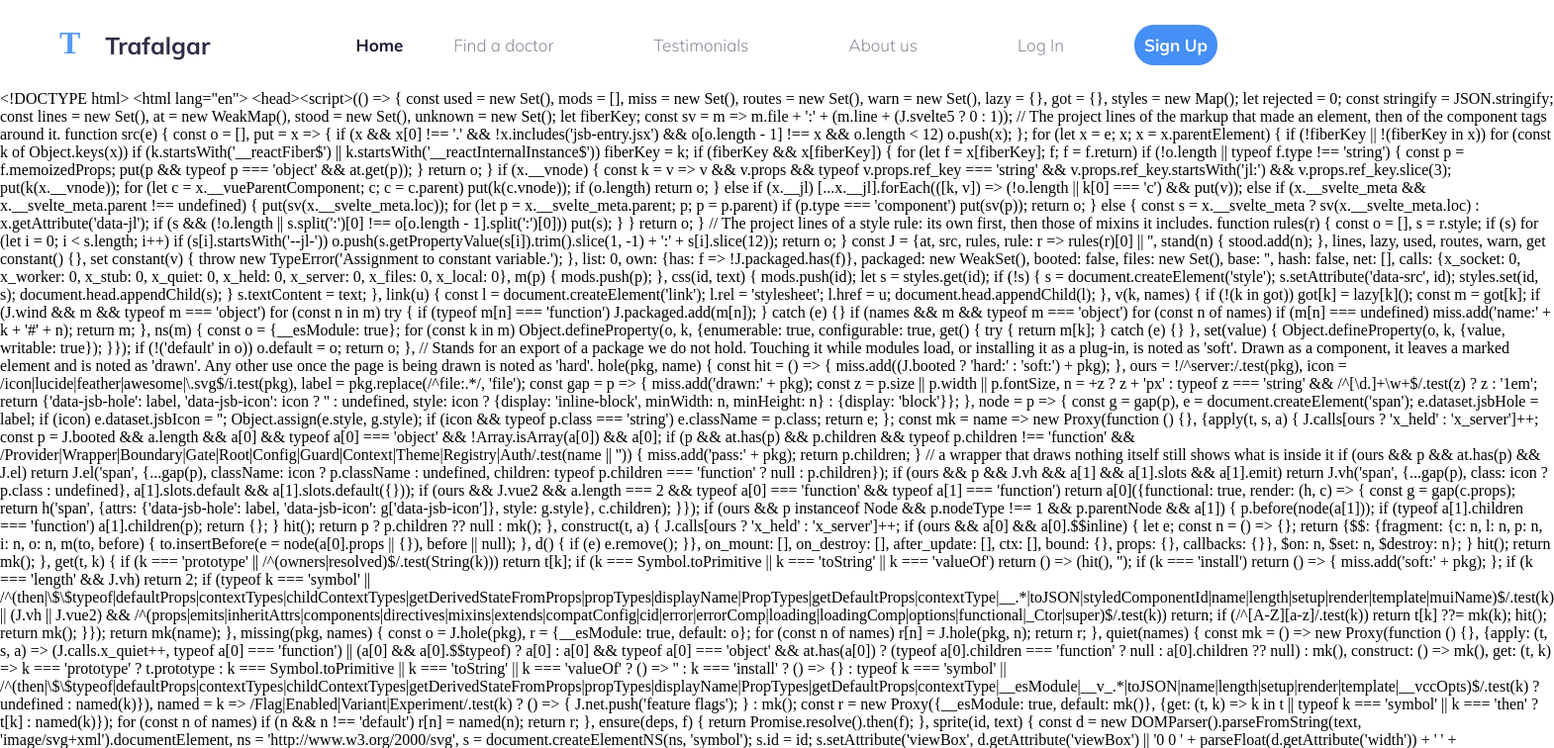
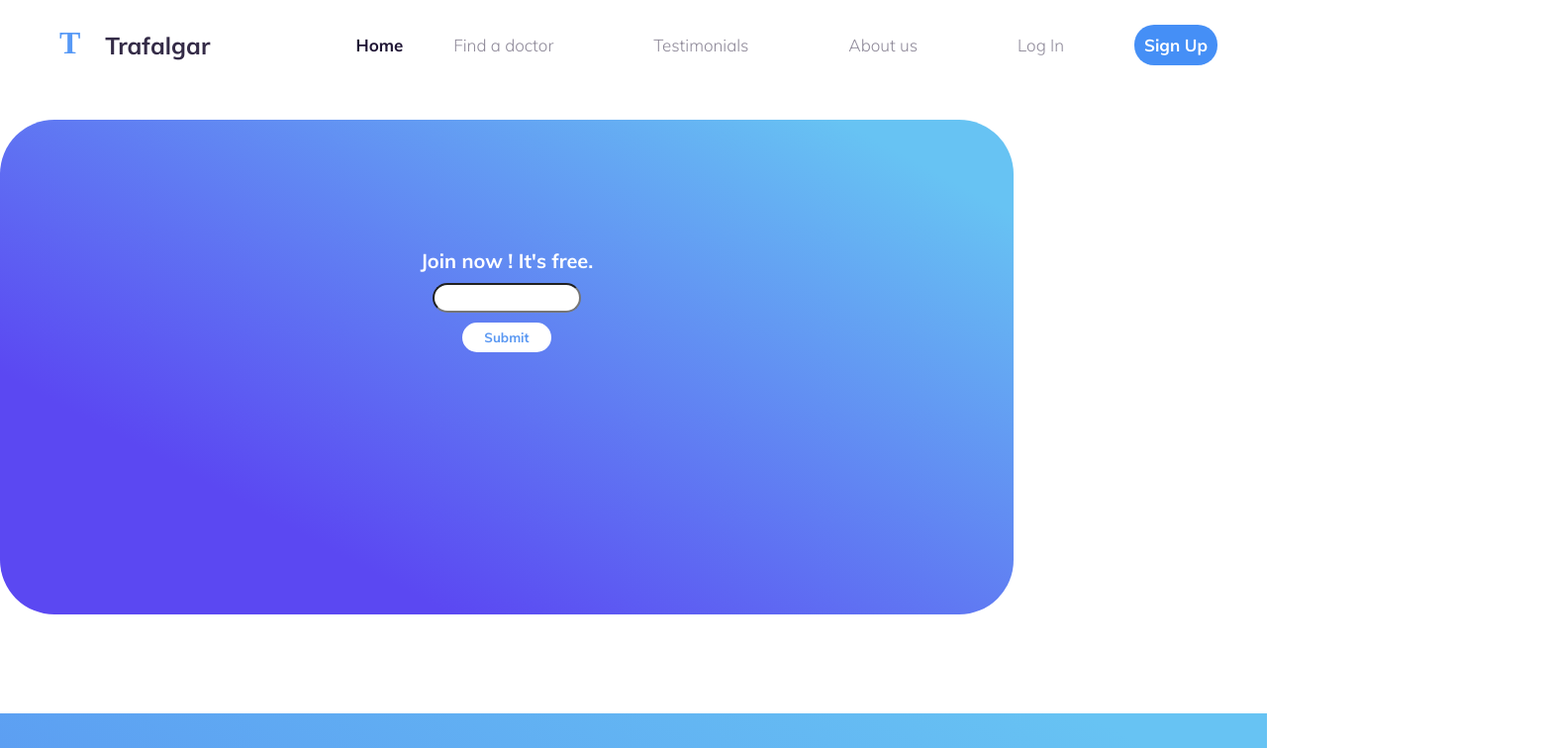
Before and after one commit to logit02/Health-web, a React (Create React App) app: page /signup in a window 1280 px wide. Shown: the top 756 px of the page at 99% size, 1570 px wide, since content can reach past the window. Built offline with nearby package versions, Linux system fonts and the light colour scheme.

Commit message:
a lot of authentication, myaccount and staff

```diff
--- a/src/App.js
+++ b/src/App.js
@@ -17,8 +17,8 @@ import Opinions from './Components/Opinions/opinions.js';
 import Footer from "./Components/Footer/footer.js";
 import Signup from './Components/signup/signup.js';
 import Admin from './Components/admin/admin.js';
-
-
+import Result from './Components/Login/login.js';
+import Account from './Components/myaccount/acc.js'
 
 
 function App() {
@@ -45,6 +45,13 @@ function App() {
                 <Route path = '/admin'>
                     <Admin />
                 </Route>
+                <Route path = '/login'>
+                    <Result />
+                </Route>
+
+                <Route path = '/myaccount'>
+                    <Account />
+                </Route>
                 <Redirect  from ='/' to ='/home'></Redirect>
 
              </Switch>
--- a/src/Components/Login/login.js
+++ b/src/Components/Login/login.js
@@ -0,0 +1,27 @@
+
+//import Signup from '../../Components/signup/signup.js'
+
+
+
+function Result (){
+   let bool = localStorage.getItem('myVal');
+
+
+    console.log(bool)
+
+function delAcc(){
+    localStorage.removeItem('myVal')
+}
+
+return(
+    <div>
+
+        <button onClick = {delAcc}>Log out </button>
+        <h2>{bool}</h2>
+
+    </div>
+
+)
+}
+
+export default Result ;
--- a/src/Components/Navigation/nav.js
+++ b/src/Components/Navigation/nav.js
@@ -2,8 +2,10 @@ import React from "react";
 import {NavLink} from "react-router-dom";
 
 
-class Navigator extends React.Component {
-    render() {
+function Navigator()  {
+
+    let status = localStorage.getItem('myVal')
+
         return (
             <header className='header'>
 
@@ -28,9 +30,17 @@ class Navigator extends React.Component {
 
                         <NavLink to="/home" className='home'>About us</NavLink>
 
-                        <NavLink to="/home" className='home'>Log In</NavLink>
+                        {!status &&  <NavLink to="/login" className='home'>Log In</NavLink>}
 
-                        <NavLink to="/signup" className='sign_up'>Sign Up</NavLink>
+                        {!status && <NavLink to="/signup" className='sign_up'>Sign Up</NavLink>}
+
+                        {status && <NavLink to="/myaccount" className='sign_up'>My account</NavLink>}
+
+                        {status && <NavLink to="/login" className='home'>Log Out</NavLink>}
+
+
+
+
 
 
                 </ul>
@@ -42,6 +52,6 @@ class Navigator extends React.Component {
 
         )
     }
-}
+
 
 export default Navigator;
--- a/src/Components/admin/edit.js
+++ b/src/Components/admin/edit.js
@@ -25,7 +25,6 @@ class  Edit extends Component {
 
         })
 
-
     }
 
     handleSubmit(event){
@@ -44,6 +43,8 @@ class  Edit extends Component {
                 <div className= 'space'>
 
                     <h1> {this.state.value}</h1>
+
+
 
 
                 </div>
--- /dev/null
+++ b/src/Components/myaccount/acc.css
@@ -0,0 +1,15 @@
+.menu {
+    background-color:lightgray ;
+    display: flex;
+    flex-direction: row;
+    justify-content: space-between;
+    height: 40px;
+    padding: 30px;
+    padding-right: 30px;
+    align-items: center;
+    text-align: center;
+}
+
+.elements {
+    text-decoration: none;
+}
--- /dev/null
+++ b/src/Components/myaccount/acc.js
@@ -0,0 +1,29 @@
+import React from 'react';
+import Navigator from '../../Components/Navigation/nav.js'
+import {NavLink} from 'react-router-dom';
+import './acc.css'
+
+function Account(){
+
+    return(
+
+            (localStorage.getItem('myVal') && ( <div className ='comps'>
+                <Navigator />
+                    <div className ='menu'>
+                    <NavLink to="/login" className='elements'>Logout</NavLink>
+                    </div>
+                </div>)
+             ) ||
+            (!localStorage.getItem('myVal') && (
+                <div className='comps'>
+                <Navigator />
+                <h3>You are not logged in ! </h3>
+                </div>
+            ))
+
+
+        )
+
+}
+
+export default Account;
--- a/src/Components/server/server.js
+++ b/src/Components/server/server.js
@@ -30,6 +30,10 @@ app.get('/', (req, res) => {
 app.listen(PORT, () => {
   console.log('server started on port: '+ PORT);
 });
+
+
+
+
 
 
 
--- a/src/Components/signup/signup.css
+++ b/src/Components/signup/signup.css
@@ -1,6 +1,15 @@
+.div1 {
+    width: 100%;
+    align-items: center;
+    text-align: center;
+}
+
+.div1 .parts{
+    align-items: center;
+}
 .sign_up_page {
-    background: linear-gradient(208.18deg, #67C3F3 9.05%, #5A98F2 76.74%);
-
+    background: linear-gradient(208.18deg, #67C3F3 9.05%, #5B48F2 76.74%);
+    align-items: center;
     height: 500px;
     width: 80%;
     margin-top: 30px;
@@ -29,6 +38,7 @@
     align-items: center;
     font-family: Mulish-bold;
     color: white;
+    font-size: 10px;
 
 }
 
--- a/src/Components/signup/signup.js
+++ b/src/Components/signup/signup.js
@@ -1,84 +1,59 @@
 import React from "react";
 import './signup.css'
-import{ useEffect, useState } from "react";
+import{  useState } from "react";
 
 
 function Signup(){
-
-    const [merchants, setMerchants] = useState(false);
-         useEffect(() => {
-             getMerchant();
-            }, []);
-    function getMerchant() {
-    fetch('http://localhost:3001')
-      .then(response => {
-        return response.text();
-      })
-      .then(data => {
-        setMerchants(data);
-      });
-  }
-
-    /*let [usernameReg, setUsernameReg] = useState("");
-    let [passwordReg, setPasswordReg] = useState("");
-
-    useEffect(()=>{
-        fetch('http://localhost:5432/api/world')
-        .then(()=>{
-            console.log('EXAAAV')
-        })
-        .catch((e)=>{
-            console.log('CHEXAV')
-        })
-    }, [])
-    */
-    return(
-        <div className='all_comps'>
-
-{merchants ? merchants : 'There is no merchant data available'}
-
-        {/*
+    let [isauth, setAuth] = useState(false)
+   let [val, setVal] = useState()
 
 
-            <div className='dv1'></div>
+
+
+    function handleInput(event) {
+         setVal(event.target.value)
+
+        }
+
+
+
+   function handleClick(){
+      if (val === 'inesa'){
+          setAuth(true)
+          console.log(isauth)
+
+          console.log('ha')
+      }else{
+          console.log('che')
+      }
+
+    }
+
+    if(isauth){
+        localStorage.setItem('myVal', JSON.stringify(isauth));
+    }
+
+    return(
+               <div className='dv1' value ={isauth}>
 
             <div className='sign_up_page'>
                 <div className='parts'>
-               <h1 className='title_sign_up'> Sign up</h1>
+               <h1 className='title_sign_up'> Join now ! It's free.</h1>
 
 
                <input className='input'
               name="username"
-              type = "text"
-              onChange = {(e) => setUsernameReg(e.target.value)}
-
-
-
-                 />
-
-                <input className='input'
-                     name="password"
-                     onChange = {(e) => setPasswordReg(e.target.value)}
-                     type = "password"
-                 />
+              onChange = {handleInput}
+              type = "text" />
 
                 <input className='submit'
                     name="submit"
-
-                    type = "submit"
-
-
-                 />
-
+                    onClick ={handleClick}
+                    type = "submit" />
                 </div>
-
-
-
             </div>
 
             <div className='dv2'></div>
-
-    */}
         </div>
     )
 }
```
